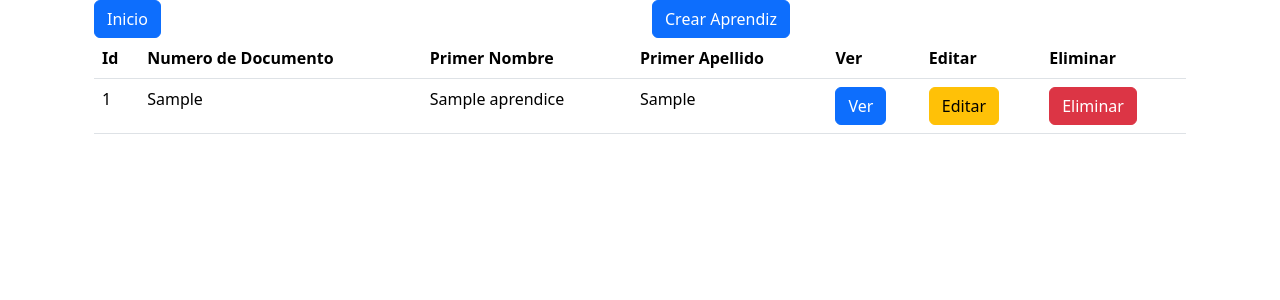
After one commit to Williamlo21/sena_db, a PHP site: the page made by views/aprendiz/verAprendices.php in a window 1280 px wide. The commit adds this page. Shown: the top 300 px of the page. Run offline with PHP 8.4, Linux system fonts and the light colour scheme; the template is opened without the code that fills it: most values are stand-ins (such as "Sample title", 1, 10 or a date in 2020); some libraries are stand-ins or nearby versions.

Commit message:
se implementa funcionalidad para consultar los aprendices en la base de datos y mostrarlos en una tabla, junto con los botones de ver, editar y eliminar(estos ultimos aun no funcionan)

```diff
--- a/config/parameters.php
+++ b/config/parameters.php
@@ -1,5 +1,5 @@
 <?php
 define("base_url", "http://localhost/adso/hader/sena_db/");
 // define("base_url", "/");
-define("controller_default","DefaultController");
-define("action_default","index");
+define("controller_default","aprendizController");
+define("action_default","verAprendices");
--- /dev/null
+++ b/views/aprendiz/verAprendices.php
@@ -0,0 +1,33 @@
+<!-- tabla -->
+<div class="container">
+  <div class="table">
+    <table class="table">
+      <thead>
+        <tr>
+          <th scope="col">Id</th>
+          <th scope="col">Numero de Documento</th>
+          <th scope="col">Primer Nombre</th>
+          <th scope="col">Primer Apellido</th>
+          <th scope="col">Ver</th>
+          <th scope="col">Editar</th>
+          <th scope="col">Eliminar</th>
+        </tr>
+      </thead>
+      <tbody>
+        <?php foreach ($aprendices as $apr) : ?>
+          <!-- $aprendices es el array asociativo con la consulta en la base de datos, $apr, se usa para
+          indicar que es un aprendiz individual-->
+          <tr>
+            <td><?= $apr['id']; ?></td>
+            <td><?= $apr['numeroDocumento']; ?></td>
+            <td><?= $apr['primerNombre']; ?></td>
+            <td><?= $apr['primerApellido']; ?></td>
+            <td><a href="<?= base_url ?>aprendiz/verAprendiz&id=<?= $apr['id']; ?>" class="btn btn-primary">Ver</a></td>
+            <td><a href="<?= base_url ?>aprendiz/editarAprendiz&id=<?= $apr['id']; ?>" class="btn btn-warning">Editar</a></td>
+            <td><a href="<?= base_url ?>aprendiz/eliminarAprendiz&id=<?= $apr['id']; ?>" class="btn btn-danger">Eliminar</a></td>
+          </tr>
+        <?php endforeach; ?>
+      </tbody>
+    </table>
+  </div>
+</div>
--- a/views/layouts/header.php
+++ b/views/layouts/header.php
@@ -11,3 +11,17 @@
 
 <body>
 	<div class="container">
+		<div class="container ">
+			<div class="row">
+				<div class="col-2 col-sm-6">
+					<form action="<?= base_url ?>aprendiz/verAprendices" method="post">
+						<button type="submit" class="btn btn-primary">Inicio</button>
+					</form>
+				</div>
+				<div class="col-2 col-sm-6">
+					<form action="<?= base_url ?>aprendiz/crearAprendiz" method="post">
+						<button type="submit" class="btn btn-primary">Crear Aprendiz</button>
+					</form>
+				</div>
+			</div>
+		</div>
```
Also changed, not shown: controllers/aprendizController.php (+14 -0 lines), models/aprendiz.php (+10 -0 lines), views/layouts/sidebar.php (deleted, +0 -45 lines). Lines whose indentation alone changed are shown as unchanged.
